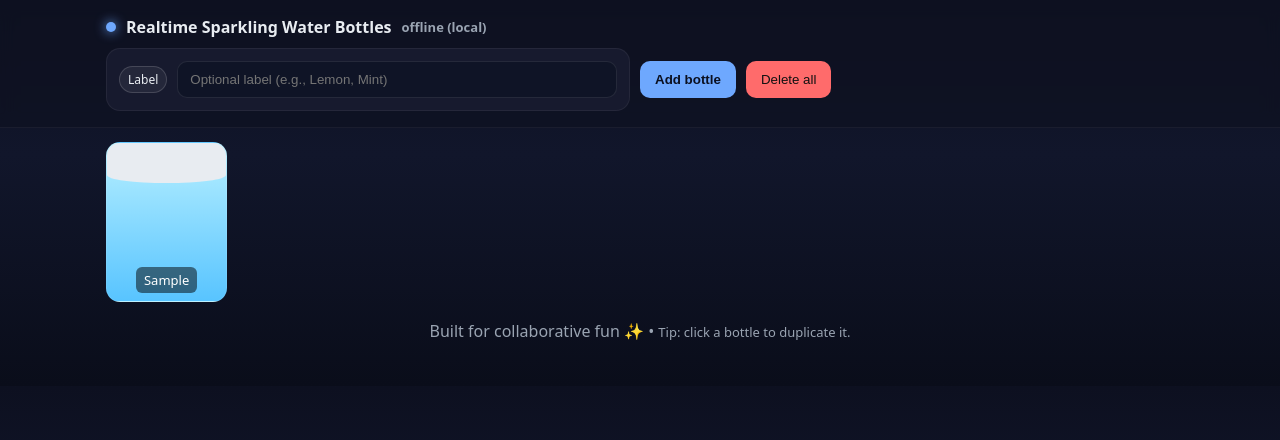
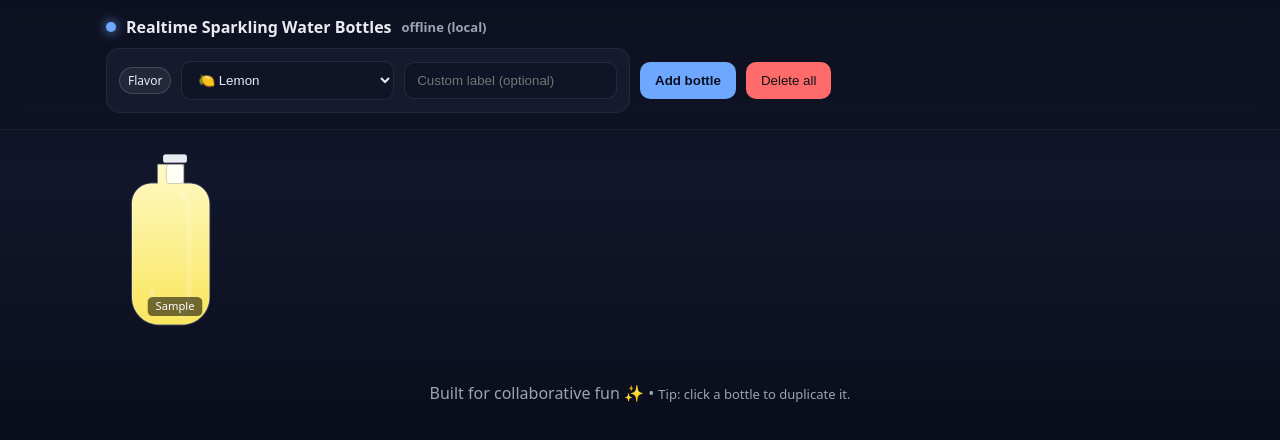
Before and after one commit to KenethRE/DevOpsUCLM, a plain HTML site: page index.html in a window 1280 px wide. Both pictures are taken after typing "Sample" into the empty fields and a click on the button "Add bottle". Drawn offline with Linux system fonts and the light colour scheme.

Commit message:
STP-10 Version Final

```diff
--- a/index.html
+++ b/index.html
@@ -14,14 +14,35 @@
     .title .dot { width: 10px; height: 10px; border-radius: 50%; background: var(--accent); box-shadow: 0 0 12px var(--accent); }
     .toolbar { display: grid; grid-template-columns: 1fr 1fr auto; gap: 10px; align-items: center; margin-top: 10px; }
     .card { background: var(--card); border: 1px solid rgba(255,255,255,0.06); border-radius: 14px; padding: 12px; }
-    input[type="text"], input[type="number"] { width: 100%; padding: 10px 12px; border-radius: 10px; border: 1px solid rgba(255,255,255,0.09); background: #0f1426; color: var(--fg); }
+    input[type="text"], select { width: 100%; padding: 10px 12px; border-radius: 10px; border: 1px solid rgba(255,255,255,0.09); background: #0f1426; color: var(--fg); }
     button { padding: 10px 14px; border-radius: 10px; border: 1px solid rgba(255,255,255,0.08); background: #141a33; color: var(--fg); cursor: pointer; transition: 120ms transform ease; }
     button.primary { background: var(--accent); color: #0b1020; border-color: transparent; font-weight: 700; }
     button:hover { transform: translateY(-1px); }
-    .grid { display: grid; grid-template-columns: repeat(auto-fill, minmax(120px, 1fr)); gap: 14px; }
-    .bottle { position: relative; border-radius: 14px; min-height: 160px; display: flex; align-items: flex-end; justify-content: center; overflow: hidden; border: 1px solid rgba(255,255,255,0.08); background: linear-gradient(to top, #58c4ff, #b8f0ff); }
-    .bottle::before { content:""; position:absolute; top:0; left:0; right:0; height:25%; background:#e8ecf1; border-bottom-left-radius:50% 20%; border-bottom-right-radius:50% 20%; }
-    .bottle .label { position:absolute; bottom:8px; background:rgba(0,0,0,0.5); color:#fff; padding:4px 8px; border-radius:6px; font-size:13px; }
+    .grid { display: grid; grid-template-columns: repeat(auto-fill, minmax(120px, 1fr)); gap: 18px; }
+
+    /* SVG bottle sizing */
+    .bottle-wrap { display:flex; justify-content:center; }
+    .bottle-svg { width: 86px; height: 220px; overflow: visible; display:block; }
+
+    /* Bubbles animation covering the whole bottle */
+    .bubble {
+      fill: #ffffff;
+      opacity: 0.95;
+      stroke: rgba(0,0,0,0.25);
+      stroke-width: 0.6;
+      filter: drop-shadow(0 0 2px rgba(255,255,255,0.8));
+      animation-name: rise;
+      animation-timing-function: linear;
+      animation-iteration-count: infinite;
+      transform-box: fill-box;
+      transform-origin: center;
+    }
+    @keyframes rise {
+      0%   { transform: translateY(240px) scale(.6); opacity:.0; }
+      8%   { opacity:.95; }
+      100% { transform: translateY(-280px) scale(1); opacity:0; }
+    }
+
     .muted { color: var(--muted); font-size: 13px; }
     .row { display: flex; gap: 10px; align-items: center; }
     .pill { font-size: 12px; padding: 4px 8px; border-radius: 999px; border: 1px solid rgba(255,255,255,0.15); background: rgba(255,255,255,0.06); }
@@ -40,8 +61,15 @@
 
       <div class="toolbar">
         <div class="card row">
-          <span class="pill">Label</span>
-          <input type="text" id="labelInput" placeholder="Optional label (e.g., Lemon, Mint)" />
+          <span class="pill">Flavor</span>
+          <select id="flavorSelect">
+            <option value="lemon">🍋 Lemon</option>
+            <option value="mint">🌿 Mint</option>
+            <option value="berry">🫐 Berry</option>
+            <option value="orange">🍊 Orange</option>
+            <option value="plain">💧 Plain</option>
+          </select>
+          <input type="text" id="labelInput" placeholder="Custom label (optional)" />
         </div>
         <div class="row">
           <button class="primary" id="addBtn">Add bottle</button>
@@ -51,7 +79,6 @@
     </div>
   </header>
 
-
   <main class="container" style="padding-top:14px">
     <div id="board" class="grid"></div>
     <div class="footer">Built for collaborative fun ✨ • <span class="muted">Tip: click a bottle to duplicate it.</span></div>
@@ -59,6 +86,7 @@
 
   <script type="module">
     const firebaseConfig = {
+      // REPLACE WITH YOUR FIREBASE CONFIG ---
       apiKey: "YOUR_API_KEY",
       authDomain: "YOUR_PROJECT_ID.firebaseapp.com",
       projectId: "YOUR_PROJECT_ID",
@@ -68,6 +96,14 @@
     };
 
     const room = new URLSearchParams(location.search).get('room') || 'global';
+
+    const flavorStops = {
+      lemon: ['#f9e65c','#fff9c4'],
+      mint: ['#88f7c1','#d9fff0'],
+      berry: ['#d77bff','#f3d9ff'],
+      orange: ['#ffa94d','#ffe3ba'],
+      plain: ['#58c4ff','#b8f0ff']
+    };
 
     const LocalStore = (() => {
       const KEY = `realtime-bottles-${room}`;
@@ -85,31 +121,85 @@
     const board = document.getElementById('board');
     const addBtn = document.getElementById('addBtn');
     const labelInput = document.getElementById('labelInput');
+    const flavorSelect = document.getElementById('flavorSelect');
     const status = document.getElementById('status');
 
     const render = (docs) => {
       board.innerHTML = '';
-      docs.sort((a,b) => (a.createdAt||0) - (b.createdAt||0))
+      docs
+        .sort((a,b) => (a.createdAt||0) - (b.createdAt||0))
         .forEach(doc => {
-          const d = document.createElement('div');
-          d.className = 'bottle';
-          d.innerHTML = `<div class="label">${doc.label ? escapeHtml(doc.label) : 'Sparkling'}</div>`;
-          d.addEventListener('click', () => addBottle(doc.label));
-          board.appendChild(d);
+          const wrap = document.createElement('div');
+          wrap.className = 'bottle-wrap';
+          const clipId = `clip-${Math.random().toString(36).slice(2)}`;
+          const gradId = `grad-${Math.random().toString(36).slice(2)}`;
+
+          const [c1,c2] = flavorStops[doc.flavor] || flavorStops.plain;
+
+          wrap.innerHTML = `
+          <svg class="bottle-svg" viewBox="0 0 100 220" xmlns="http://www.w3.org/2000/svg" role="img" aria-label="bottle ${doc.flavor}">
+            <defs>
+              <linearGradient id="${gradId}" x1="0" x2="0" y1="1" y2="0">
+                <stop offset="0%" stop-color="${c1}"/>
+                <stop offset="100%" stop-color="${c2}"/>
+              </linearGradient>
+              <clipPath id="${clipId}" clipPathUnits="userSpaceOnUse">
+                <!-- Bottle silhouette: cap+neck+shoulders+body -->
+                <path d="M40 6 h20 v22 h6 c14 0 24 10 24 24 v108 c0 18 -14 32 -32 32 H32 c-18 0 -32 -14 -32 -32 V52 c0 -14 10 -24 24 -24 h6 V6 z" />
+              </clipPath>
+            </defs>
+
+            <!-- Body fill inside silhouette -->
+            <path d="M40 6 h20 v22 h6 c14 0 24 10 24 24 v108 c0 18 -14 32 -32 32 H32 c-18 0 -32 -14 -32 -32 V52 c0 -14 10 -24 24 -24 h6 V6 z" fill="url(#${gradId})" stroke="rgba(255,255,255,0.25)" stroke-width="2" />
+
+            <!-- Cap and neck -->
+            <rect x="36" y="-6" width="28" height="10" rx="3" fill="#e8ecf1" stroke="rgba(0,0,0,0.2)"/>
+            <rect x="40" y="6" width="20" height="22" rx="3" fill="rgba(255,255,255,0.85)" stroke="rgba(0,0,0,0.2)"/>
+
+            <!-- Gloss highlight -->
+            <path d="M58 40 c0 0 8 8 8 24 v92 c0 18 -8 26 -8 26" fill="none" stroke="rgba(255,255,255,0.15)" stroke-width="6" stroke-linecap="round" />
+
+            <!-- Label -->
+            <foreignObject x="18" y="160" width="64" height="28" clip-path="url(#${clipId})">
+              <div xmlns="http://www.w3.org/1999/xhtml" style="background:rgba(0,0,0,0.55);color:#fff;border-radius:6px;padding:3px 6px;font:13px/1.2 system-ui;text-align:center;">${doc.label ? escapeHtml(doc.label) : doc.flavor}</div>
+            </foreignObject>
+
+            <!-- Bubbles clipped to bottle silhouette -->
+            <g clip-path="url(#${clipId})">
+              ${makeBubbles()}
+            </g>
+          </svg>`;
+
+          wrap.addEventListener('click', () => addBottle(doc.flavor, doc.label));
+          board.appendChild(wrap);
         });
     };
+
+    function makeBubbles(){
+      let html = '';
+      const count = 14;
+      for (let i=0; i<count; i++) {
+        const r = (Math.random()*3 + 1.5).toFixed(2);
+        const cx = (Math.random()*70 + 15).toFixed(2);
+        const startY = 210 + Math.random()*40;
+        const dur = (Math.random()*3 + 3).toFixed(2);
+        const delay = (Math.random()*3).toFixed(2);
+        html += `<circle class="bubble" cx="${cx}" cy="${startY}" r="${r}" style="animation-duration:${dur}s;animation-delay:${delay}s"></circle>`;
+      }
+      return html;
+    }
 
     const escapeHtml = (s='') => s.replace(/[&<>\"]/g, c => ({'&':'&amp;','<':'&lt;','>':'&gt;','\"':'&quot;'}[c]));
 
     let store = { add: LocalStore.add, removeAll: LocalStore.removeAll, onChange: LocalStore.onChange, type:'local', stop:()=>{} };
 
-    function addBottle(label) {
-      const doc = { label: label?.trim() || '', createdAt: Date.now(), uid: window._uid || 'guest' };
+    function addBottle(flavor, label) {
+      const doc = { flavor: flavor || 'plain', label: label?.trim() || '', createdAt: Date.now(), uid: window._uid || 'guest' };
       store.add(doc);
     }
 
     addBtn.addEventListener('click', () => {
-      addBottle(labelInput.value);
+      addBottle(flavorSelect.value, labelInput.value);
       labelInput.value = '';
     });
 
@@ -140,7 +230,7 @@
         store = {
           type: 'firestore',
           add: async (docObj) => {
-            await addDoc(col, { label: docObj.label, uid: docObj.uid, createdAt: serverTimestamp() });
+            await addDoc(col, { flavor: docObj.flavor, label: docObj.label, uid: docObj.uid, createdAt: serverTimestamp() });
           },
           removeAll: async () => {
             if (!confirm('Delete ALL bottles from this room?')) return;
```
